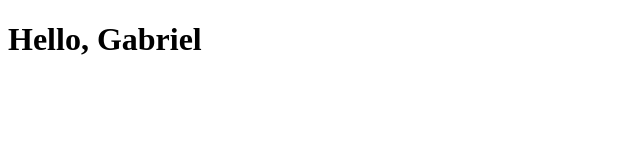
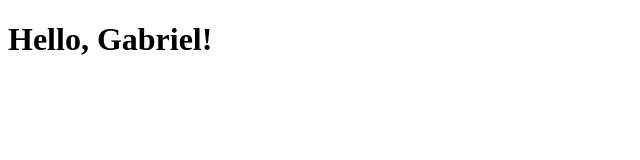
Before and after one commit to gabrielsantosdelima/frontend-studies, a React (Vite) app in the folder react-studies/: page / in a window 1280 px wide. Shown: the top 160 px of the page, without its empty margins (0-640 px from the left). Built offline with nearby package versions, Linux system fonts and the light colour scheme.

Commit message:
feat(greeting): add typed name prop

```diff
--- a/react-studies/src/App.tsx
+++ b/react-studies/src/App.tsx
@@ -1,7 +1,7 @@
 import Greeting from './components/Greeting';
 
 function App() {
-  return <Greeting />;
+  return <Greeting name = "Gabriel"/>;
 }
 
 export default App
--- a/react-studies/src/components/Greeting.tsx
+++ b/react-studies/src/components/Greeting.tsx
@@ -1,5 +1,8 @@
-const Greeting = () => {
-    return <h1> Hello, Gabriel </h1>;
+const Greeting = (props: GreetingsProp) => {
+    return <h1> Hello, {props.name}! </h1>;
 }
 
+interface GreetingsProp {
+    name: string;
+}
 export default Greeting;
```
Also changed, not shown: 1 other file (tests, documents, lock files or other folders).
